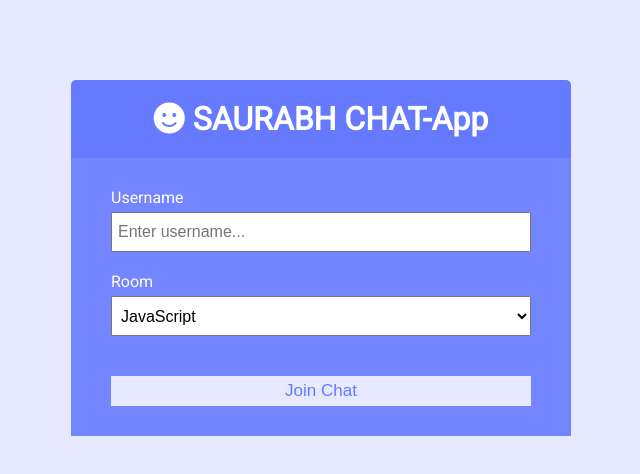
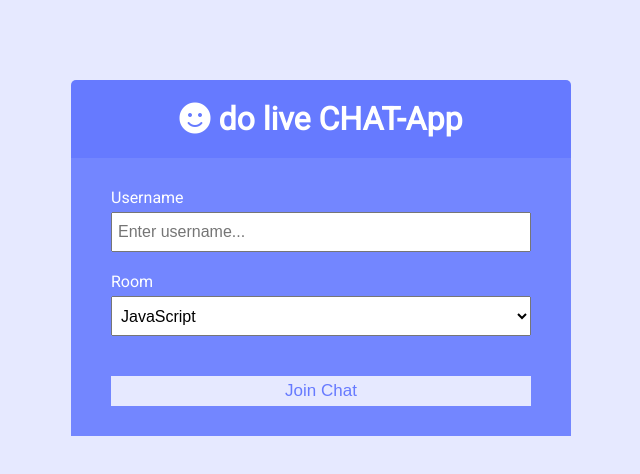
Before and after one commit to saurabhchobey/SAURABH-chat-app, a website: page public/index.html in a window 1280 px wide. Shown: the whole page, without its empty margins (319-959 px from the left). Drawn offline with Linux system fonts and the light colour scheme.

Commit message:
Update index.html

```diff
--- a/public/index.html
+++ b/public/index.html
@@ -16,7 +16,7 @@
 	<body>
 		<div class="join-container">
 			<header class="join-header">
-				<h1><i class="fas fa-smile"></i> SAURABH CHAT-App</h1>
+				<h1><i class="fas fa-smile"></i> do live CHAT-App</h1>
 			</header>
 			<main class="join-main">
 				<form action="chat.html">
```
